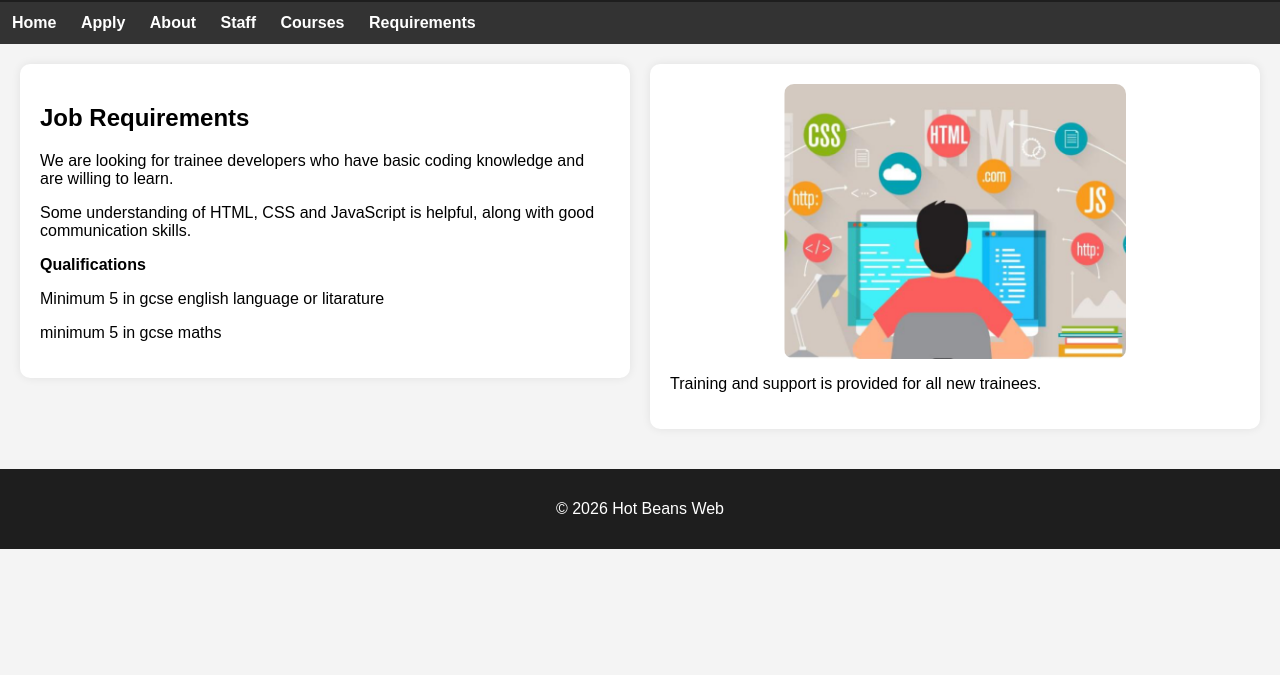
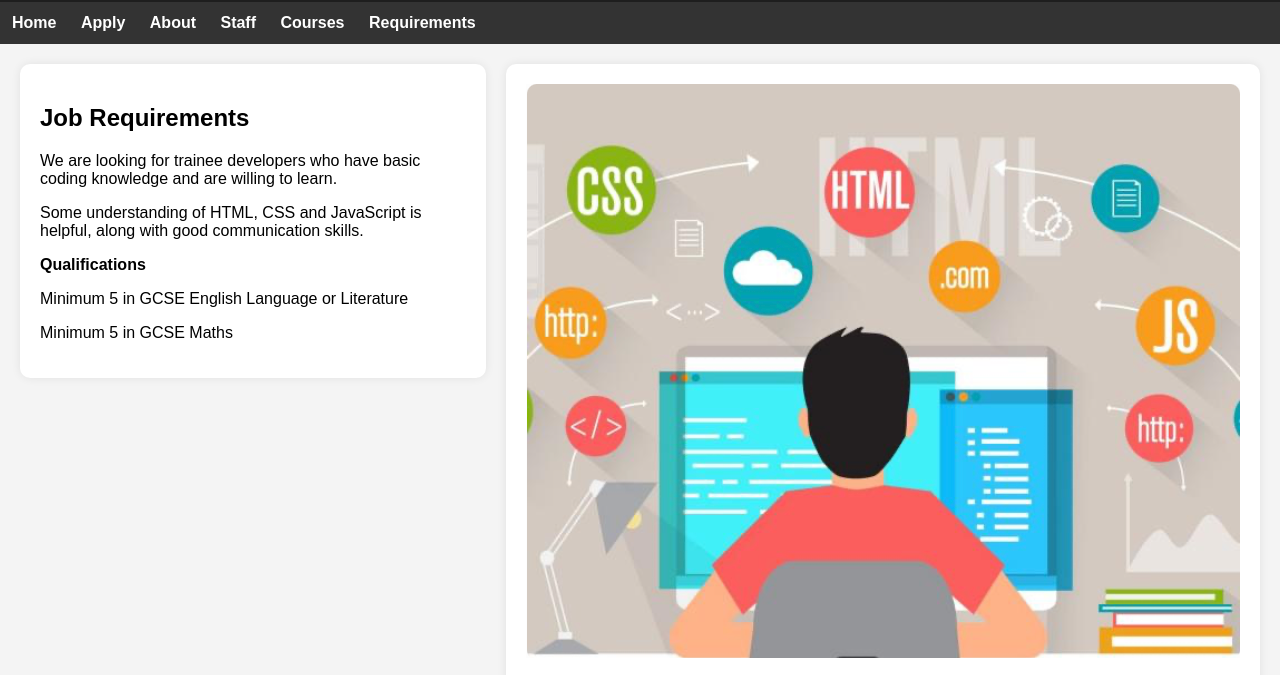
Before and after one commit to kaischool777/19KaiSummanHotBeansWeb, a plain HTML site: page requirements.html in a window 1280 px wide. Shown: the part 109-784 px from the top of the page. Drawn offline with Linux system fonts and the light colour scheme.

Commit message:
Update requirements.html

```diff
--- a/requirements.html
+++ b/requirements.html
@@ -7,9 +7,8 @@
 <body>
 
 <div class="header">
-    <img src="images/logolarge2.png">
+    <img src="images/logolarge2.png" alt="Hot Beans Logo">
 </div>
-
 
 <div class="nav">
     <a href="index.html">Home</a>
@@ -26,13 +25,14 @@
         <h2>Job Requirements</h2>
         <p>We are looking for trainee developers who have basic coding knowledge and are willing to learn.</p>
         <p>Some understanding of HTML, CSS and JavaScript is helpful, along with good communication skills.</p>
+
         <b>Qualifications</b>
-        <p>Minimum 5 in gcse english language or litarature</p>
-        <p>minimum 5 in gcse maths</p>
+        <p>Minimum 5 in GCSE English Language or Literature</p>
+        <p>Minimum 5 in GCSE Maths</p>
     </div>
 
     <div class="right-section">
-        <img src="images/learning.png"class="small-img" alt="Requirements Image">
+        <img src="images/learning.png" alt="Requirements Image" class="req-img">
         <p>Training and support is provided for all new trainees.</p>
     </div>
 
```
